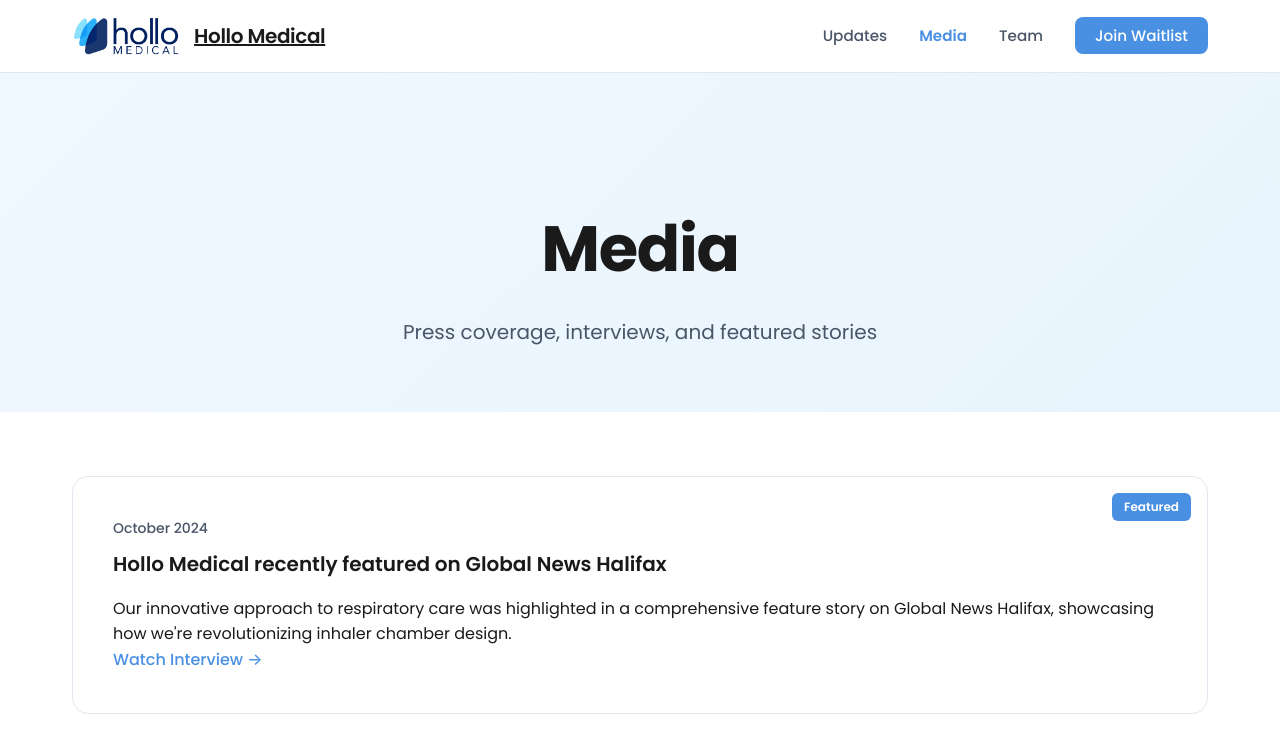
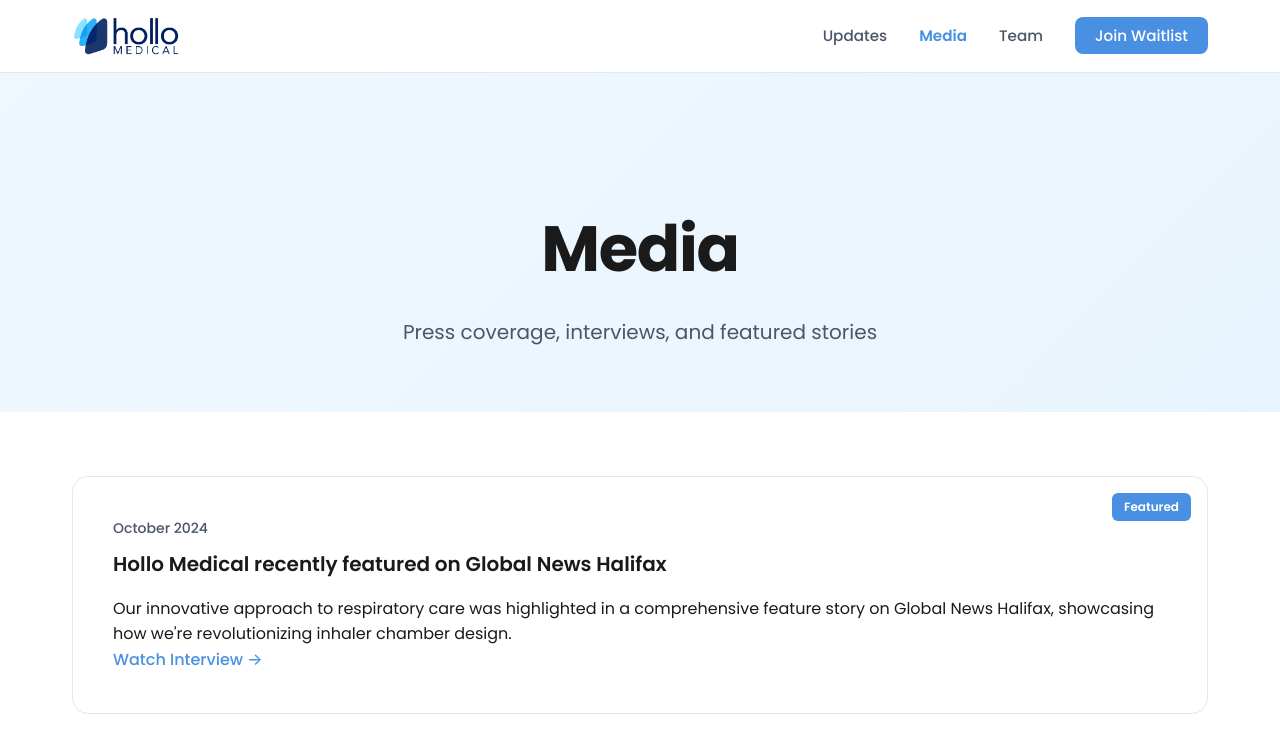
Before and after one commit to DarshanVShah/holloMed, a plain HTML site: page media.html in a window 1280 px wide. Shown: the top 743 px of the page. Drawn offline with Linux system fonts and the light colour scheme.

Commit message:
remove title from all

```diff
--- a/media.html
+++ b/media.html
@@ -15,7 +15,6 @@
         <div class="nav-container">
             <a href="index.html" class="logo">
                 <img src="assets/hollo-logo.png" alt="Hollo Medical Logo">
-                <span>Hollo Medical</span>
             </a>
             <ul class="nav-menu">
                 <li><a href="updates.html">Updates</a></li>
```
Also changed, not shown: team.html (+0 -1 lines), updates.html (+0 -1 lines), waitlist.html (+0 -1 lines).
